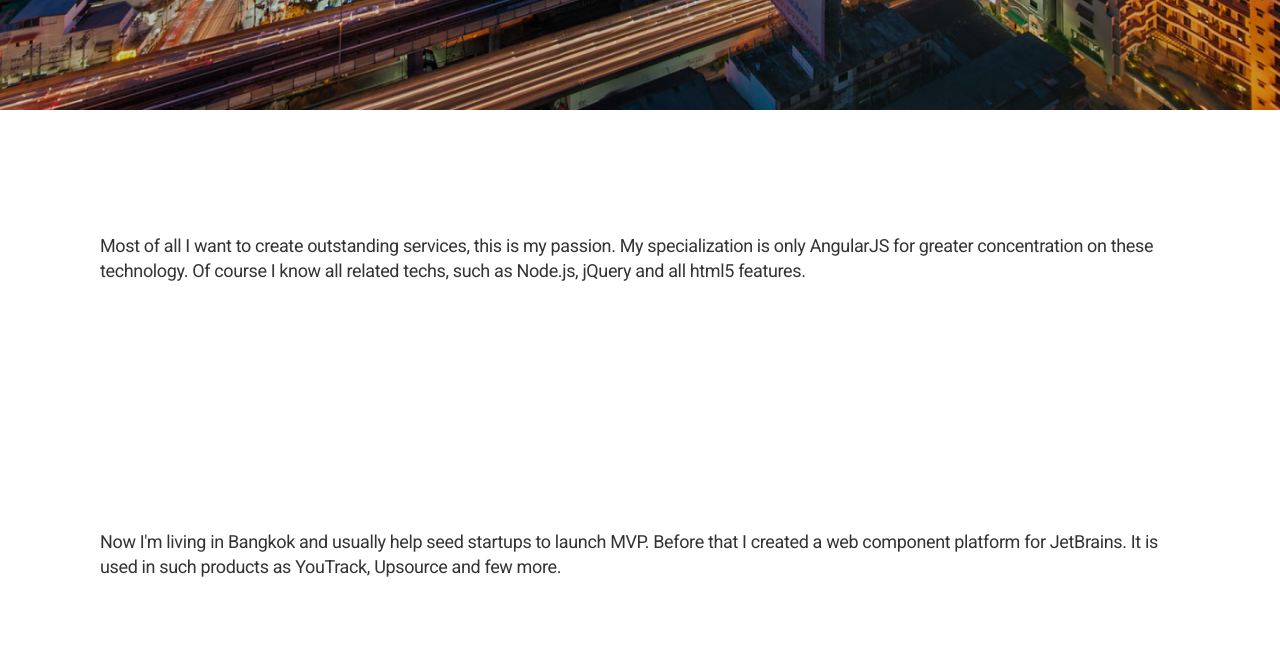
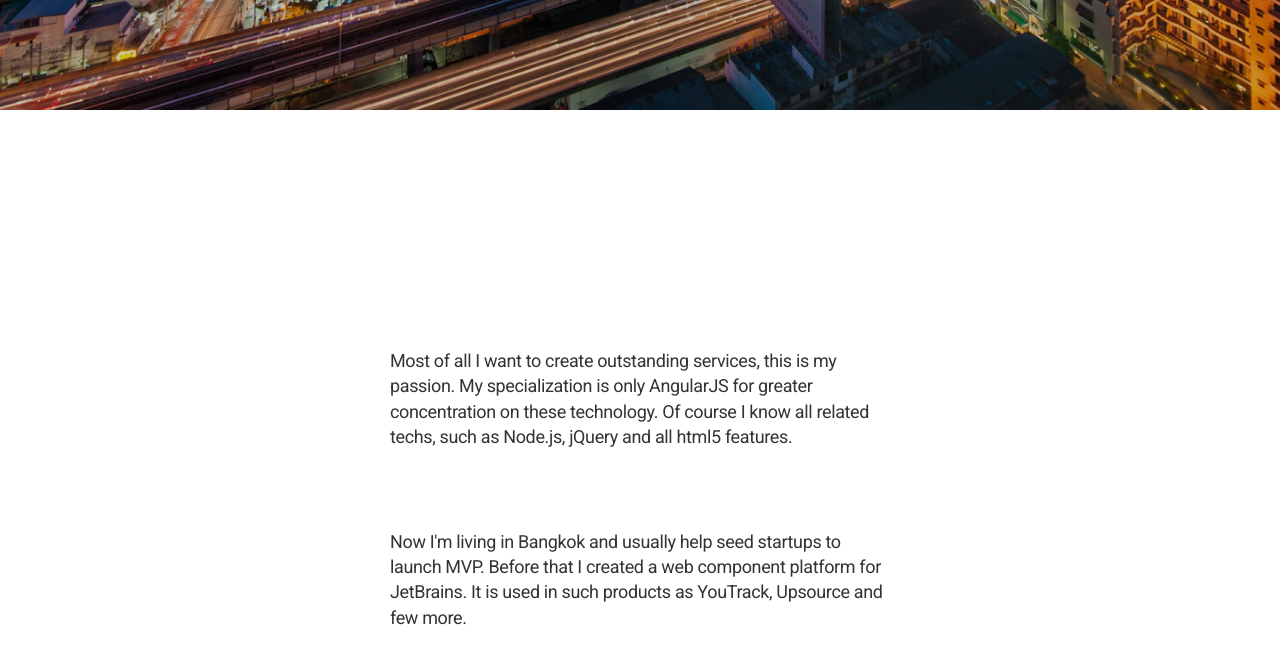
Before and after one commit to mbarinov/mbarinov.github.io, a plain HTML site: page index.html in a window 1280 px wide. Shown: the part 690-1357 px from the top of the page. Drawn offline with Linux system fonts and the light colour scheme.

Commit message:
max-width

```diff
--- a/styles.css
+++ b/styles.css
@@ -17,7 +17,7 @@ html, body {
 section {
     position: relative;
     display: flex;
-    flex-flow: row wrap;
+    flex-flow: column;
     justify-content: center;
     align-items: center;
     background: #fff;
@@ -68,7 +68,10 @@ section:last-child {
 }
 
 section p {
-    margin: 40px 100px;
+    display: block;
+    padding: 40px 0;
+    margin: 0 auto;
+    max-width: 500px;
 }
 
 #links a, #links a:visited {
```
